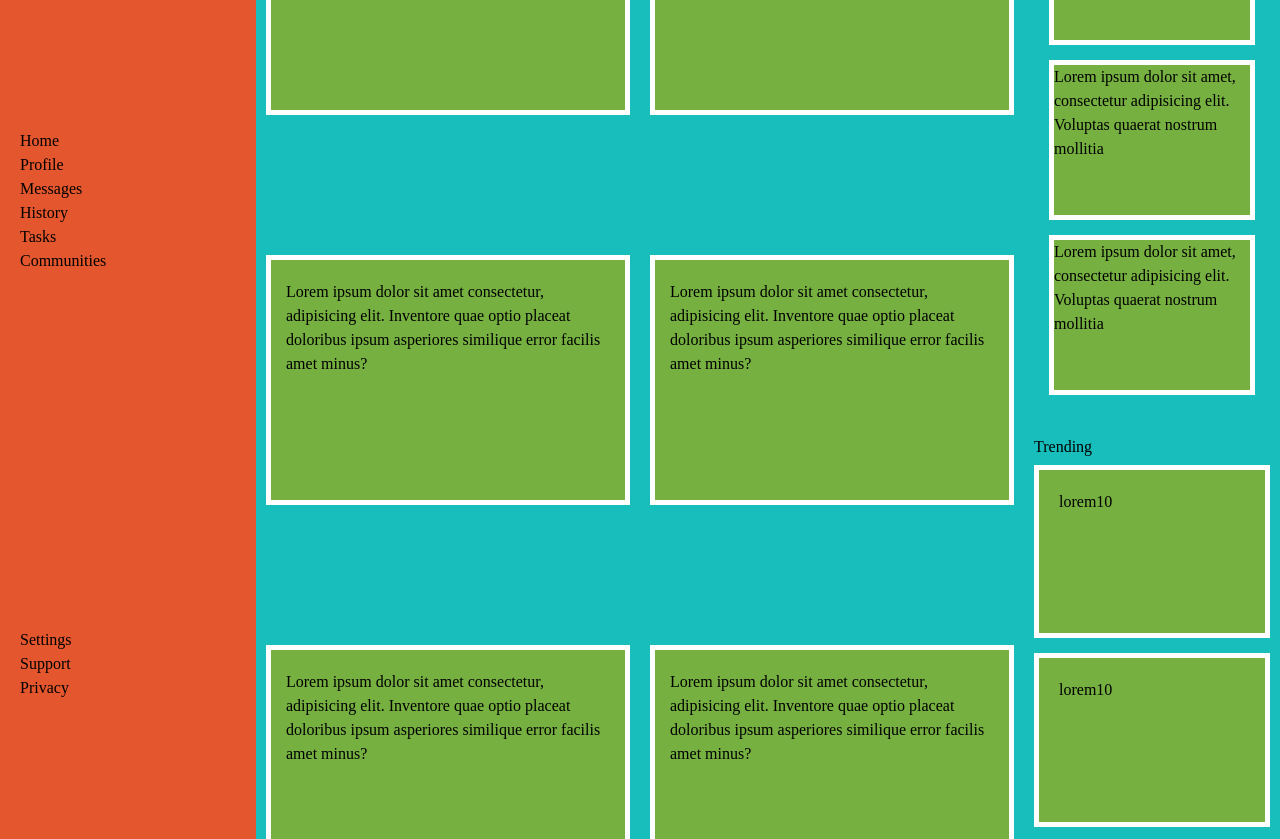
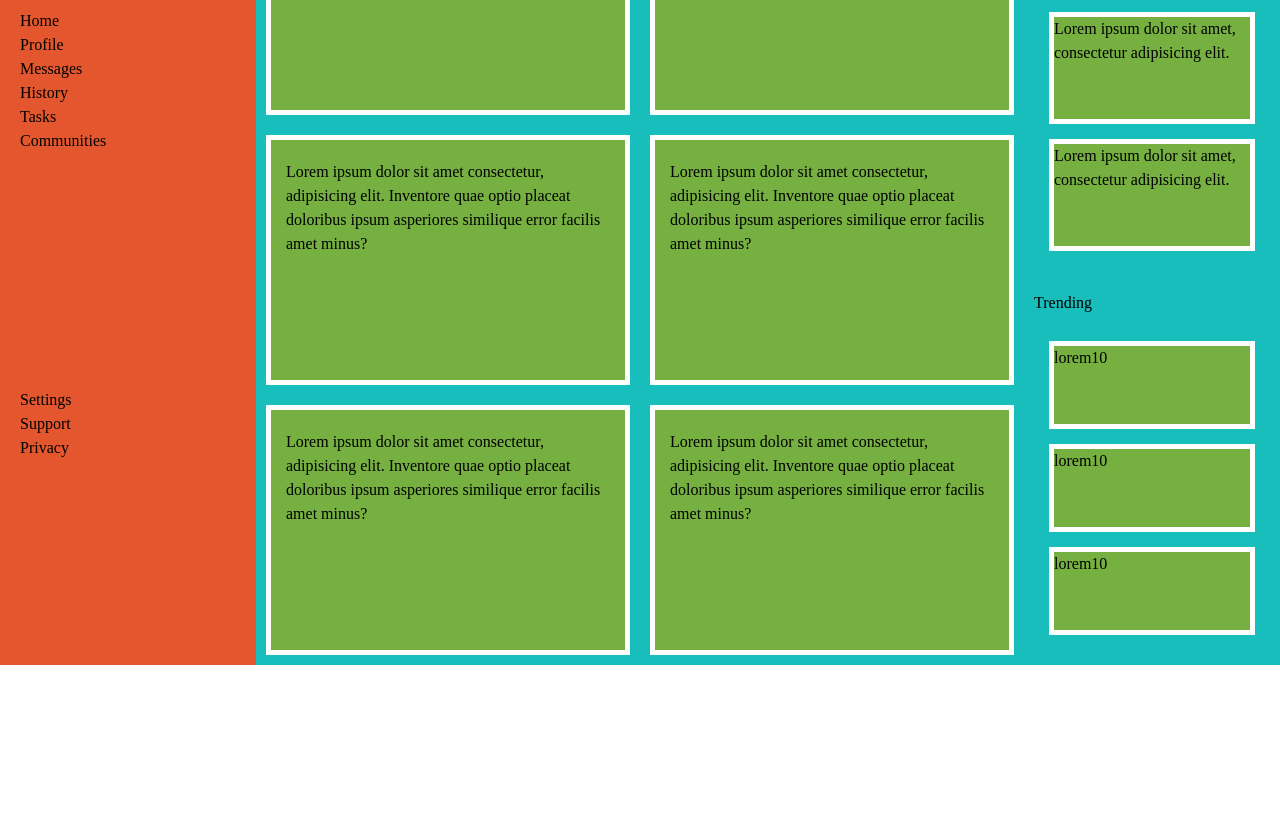
Before and after one commit to srj-17/admin-dashboard, a plain HTML site: page index.html in a window 1280 px wide. Shown: the part 303-1142 px from the top of the page. After the commit the page ends 968 px from the top, so only its background shows below. Drawn offline with Linux system fonts and the light colour scheme.

Commit message:
Fix the extras section
By not giving the announcements and trending explicit
grid tracks, they fit with the least area for their
content, just like block flow

```diff
--- a/index.html
+++ b/index.html
@@ -84,9 +84,9 @@
                             Announcements
                         </div>
                         <div class="announcements">
-                            <div class="announcement">Lorem ipsum dolor sit amet, consectetur adipisicing elit. Voluptas quaerat nostrum mollitia </div>
-                            <div class="announcement">Lorem ipsum dolor sit amet, consectetur adipisicing elit. Voluptas quaerat nostrum mollitia </div>
-                            <div class="announcement">Lorem ipsum dolor sit amet, consectetur adipisicing elit. Voluptas quaerat nostrum mollitia </div>
+                            <div class="announcement">Lorem ipsum dolor sit amet, consectetur adipisicing elit. </div>
+                            <div class="announcement">Lorem ipsum dolor sit amet, consectetur adipisicing elit. </div>
+                            <div class="announcement">Lorem ipsum dolor sit amet, consectetur adipisicing elit. </div>
                         </div>
                     </div>
                     <div class="trending-container">
--- a/style.css
+++ b/style.css
@@ -13,8 +13,8 @@
 
 .container {
     /* maybe only use it when the height doesn't reach 100vh or width doesn't reach 100vh or overflows because of it */
-    /* width: 100vw;
-    height: 100vh; */
+    /* width: 100vw; */
+    /* max-height: 100%;  */
 
     display: grid;
     grid-template-columns: 1fr 4fr;
@@ -132,7 +132,6 @@
 .main .extras {
     grid-area: extras;
     display: grid;
-    grid-template-rows: repeat(2, 1fr);
 }
 
 .announcements-container .announcements {
@@ -147,21 +146,22 @@
     background-color: #76B041;
     border: 5px solid white;
 
-    height: 150px;
     overflow: hidden;
-
     /* multi-line ellipse needs external js library */
 }
 
 .trending {
     display: grid;
+    grid-template-rows: repeat(3, 1fr);
+    padding: 20px 15px;
+
     gap: 15px;
 }
 
 .trending .trending-item {
     background-color: #76B041;
     border: 5px solid white;
-    padding: var(--std-padding);
+    /* padding: var(--std-padding); */
 }
 
 ul {
```
